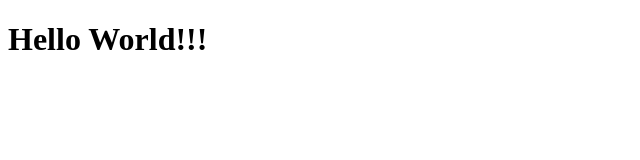
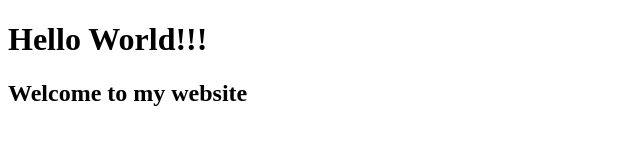
Before and after one commit to PisitPoocharoen/testGit, a plain HTML site: page index.html in a window 1280 px wide. Shown: the whole page, without its empty margins (0-640 px from the left). Drawn offline with Linux system fonts and the light colour scheme.

Commit message:
Added Welcome Massage

```diff
--- a/index.html
+++ b/index.html
@@ -5,4 +5,5 @@
 </head>
 <BODY>
     <h1>Hello World!!!</h1>
+    <h2><strong>Welcome to my website</strong></h2>
 </BODY>
```
